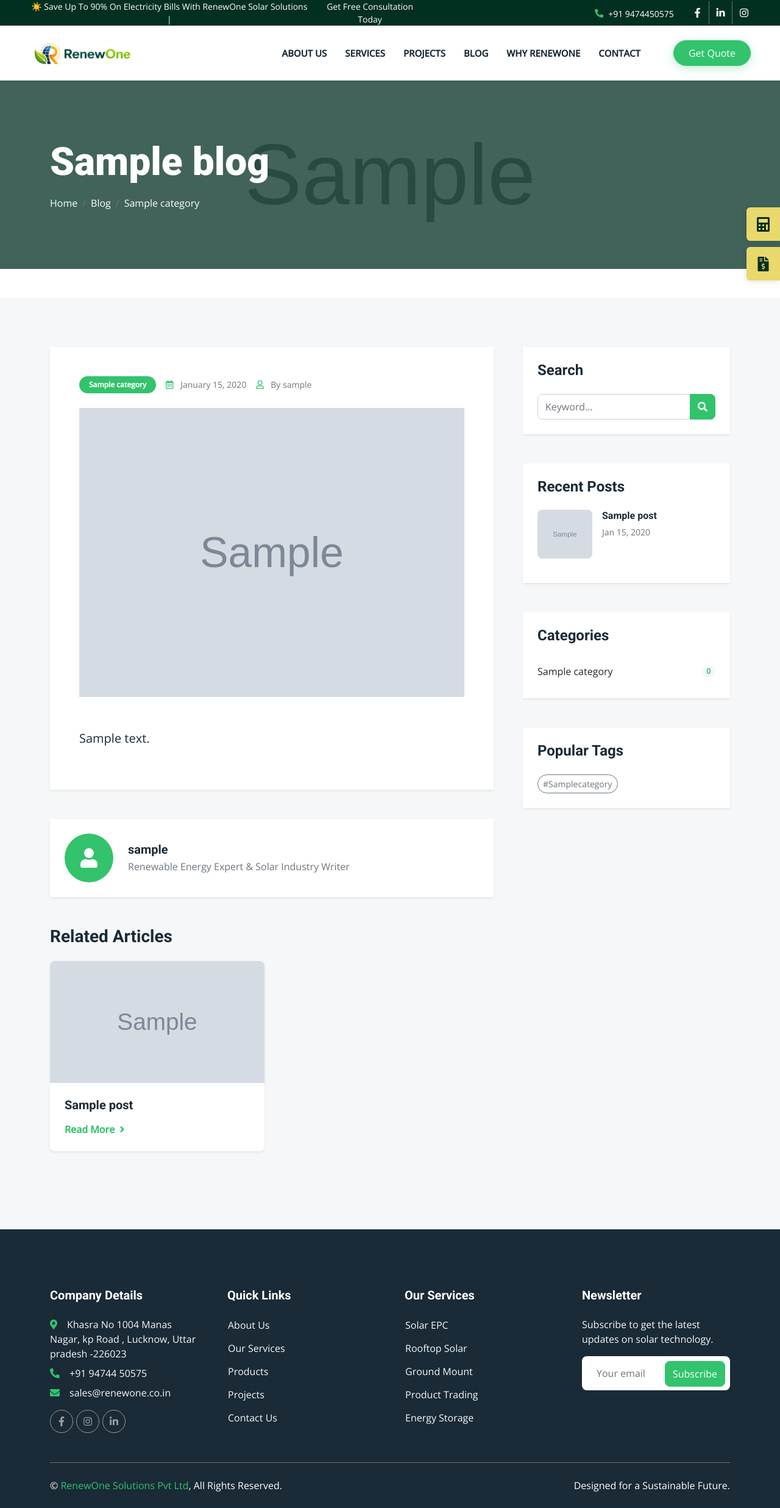
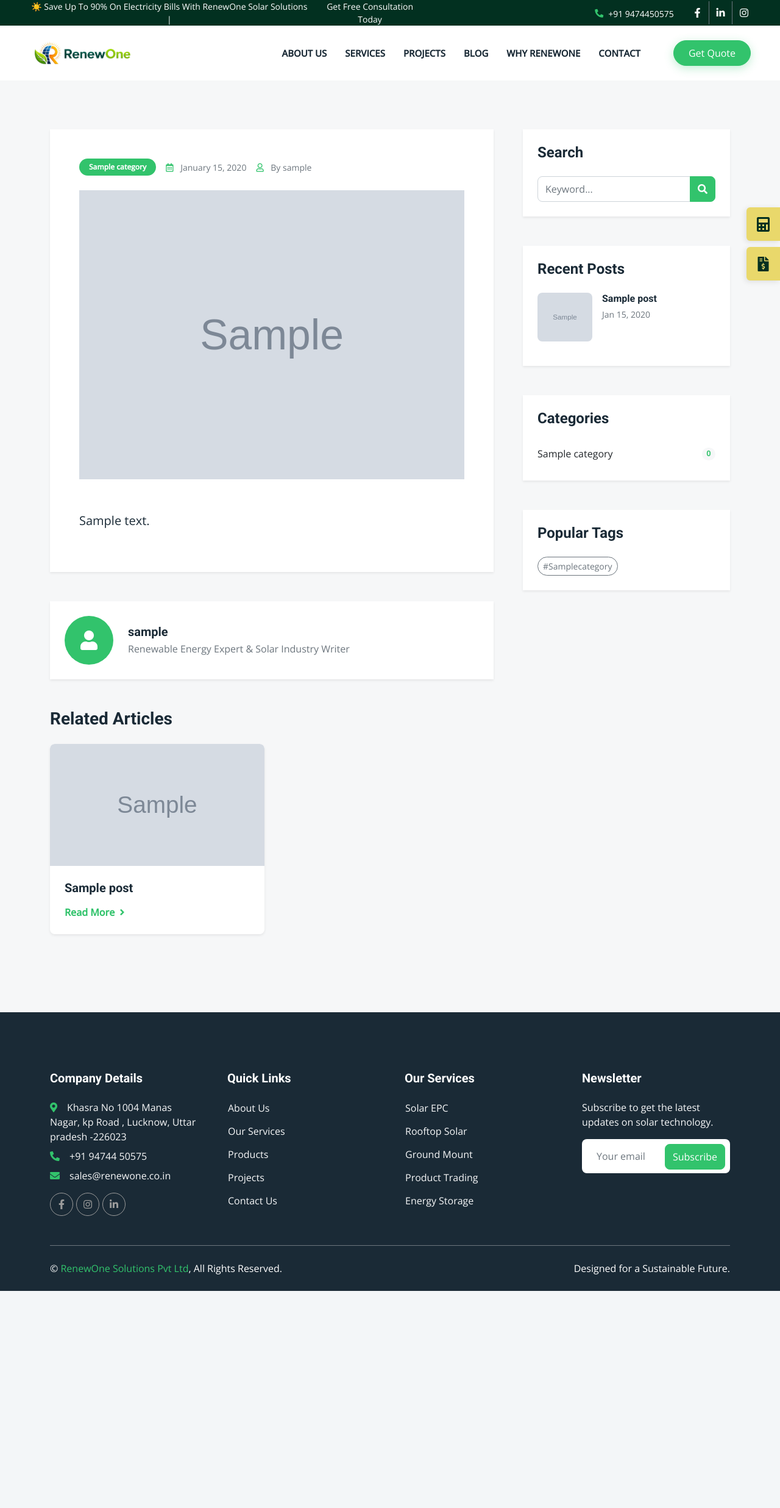
Before and after one commit to readywebsites/Renewone-solar, a Django app: template templates/blog_detail.html in a window 1280 px wide. Shown: the whole page at 61% size. After the commit the page ends 2117 px from the top, so only its background shows below. Run offline with Django 5.2, Linux system fonts and the light colour scheme; tables that the repository leaves empty hold one stand-in row (values such as "Sample post"); the template is opened without the code that fills it: values that come from a table or form of the project are taken from there, most other values are stand-ins (such as "Sample title", 1, 10 or a date in 2020); grey boxes marked "Sample" are stand-in pictures; data that the repository does not hold is empty; some libraries are stand-ins or nearby versions.

Commit message:
blog detail header removed

```diff
--- a/templates/blog_detail.html
+++ b/templates/blog_detail.html
@@ -3,20 +3,6 @@
 
 {% block content %}
 
-    <!-- Page Header Start -->
-    <div class="container-fluid page-header py-5 mb-5" style="background: linear-gradient(rgba(2, 48, 32, 0.7), rgba(2, 48, 32, 0.7)), url('{{ blog.featured_image.url }}') center center / cover no-repeat;">
-        <div class="container py-5">
-            <h1 class="display-3 text-white mb-3 animated slideInDown">{{ blog.title }}</h1>
-            <nav aria-label="breadcrumb animated slideInDown">
-                <ol class="breadcrumb mb-0">
-                    <li class="breadcrumb-item"><a class="text-white" href="{% url 'index' %}">Home</a></li>
-                    <li class="breadcrumb-item"><a class="text-white" href="{% url 'blog' %}">Blog</a></li>
-                    <li class="breadcrumb-item text-white active" aria-current="page">{{ blog.category.name }}</li>
-                </ol>
-            </nav>
-        </div>
-    </div>
-    <!-- Page Header End -->
 
 
     <!-- Blog Detail Start -->
```
